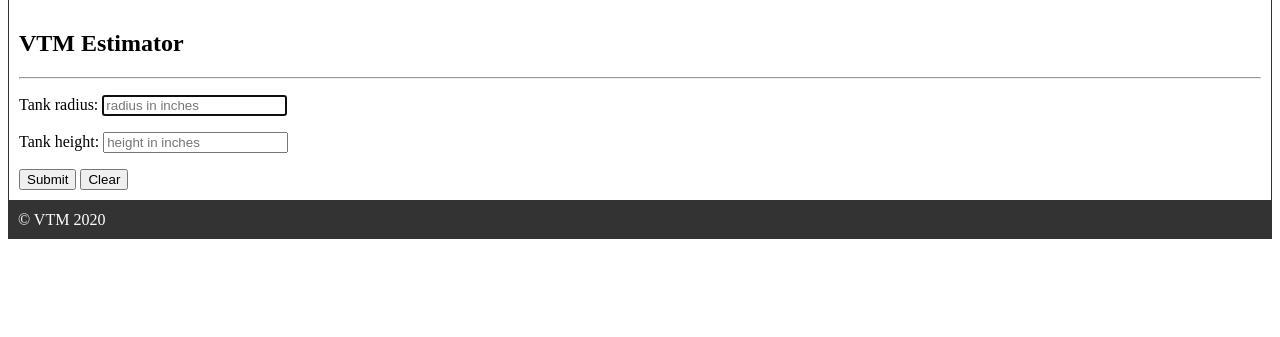
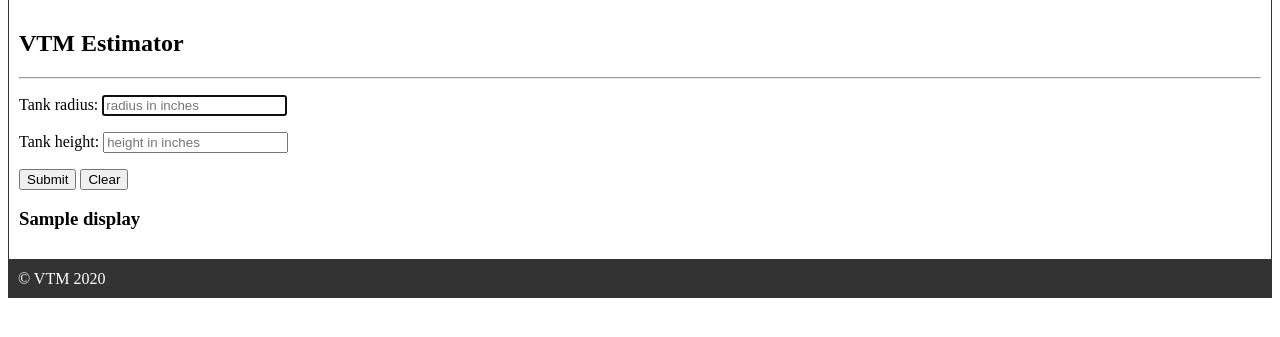
Before and after one commit to mstallter/MSCI3300_hw3, a Flask app: template templates/estimate.html in a window 1280 px wide. Shown: the part 155-492 px from the top of the page. Run offline with Flask 2, Linux system fonts and the light colour scheme; the template is opened without the code that fills it: most values are stand-ins (such as "Sample title", 1, 10 or a date in 2020).

Commit message:
merging with master

```diff
--- a/app.py
+++ b/app.py
@@ -39,9 +39,10 @@ def estimate():
         # print(totalLaborCost)
 
         totalBidPrice = totalMaterialCost + totalLaborCost
-        print(totalBidPrice)
+        #print(totalBidPrice)
+        estimate = "The estimate for the tank is ${0:,.2f}".format(totalBidPrice)
 
-
+        return render_template('estimate.html', display=estimate, pageTitle='Tank Painting Estimate')
 
     return render_template('estimate.html', pageTitle='Tank Painting Estimate')
 
--- a/templates/estimate.html
+++ b/templates/estimate.html
@@ -24,6 +24,9 @@
 	<input type="reset" value="Clear">
 
 </form>
+<p>
+	<h3> {{ display }} </h3>
+</p>
 
 
 {% endblock %}
```
